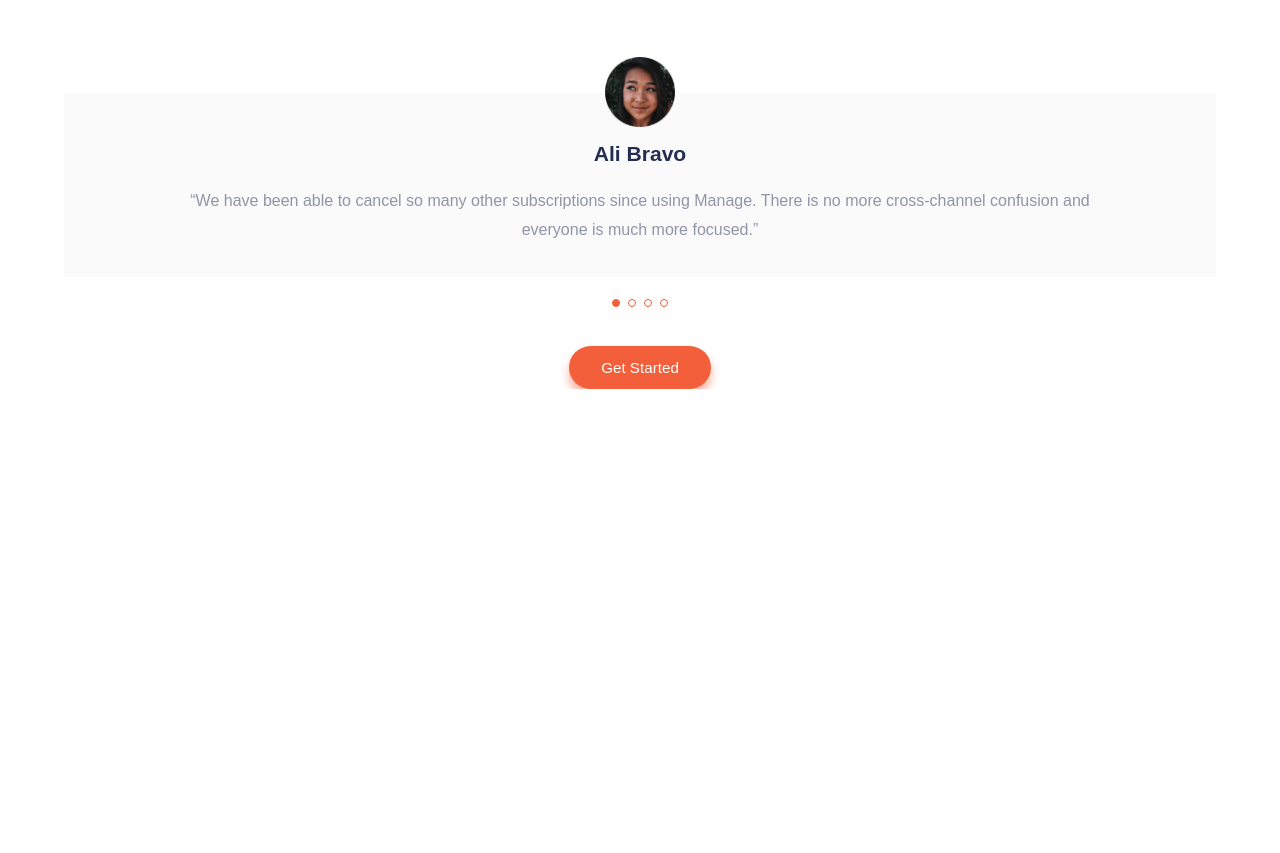
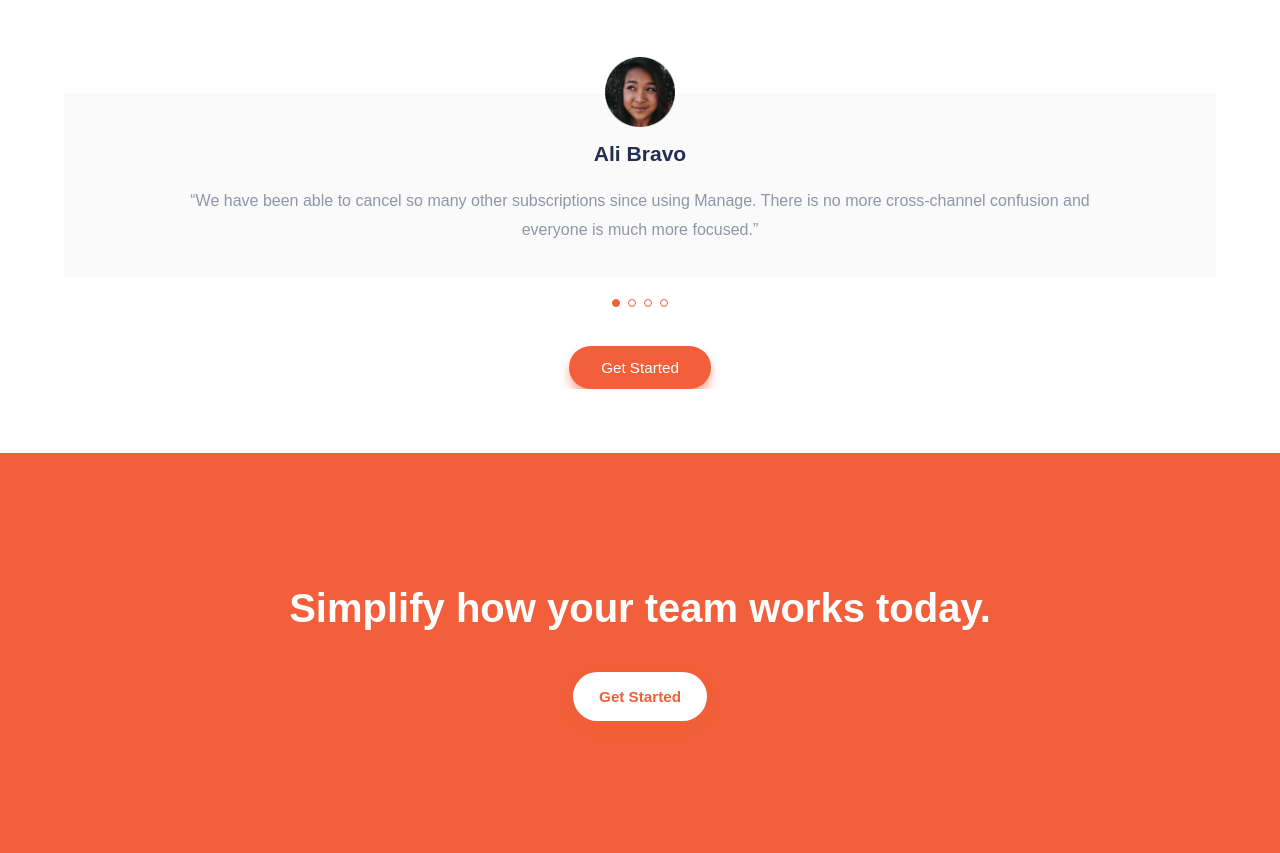
Before and after one commit to Saby22/manage-landing-page, a plain HTML site: page index.html in a window 1280 px wide. Shown: the part 1424-2277 px from the top of the page. Before the commit the page ends 1813 px from the top, so only its background shows below. Drawn offline with nearby package versions, Linux system fonts and the light colour scheme; a web font is replaced by a local one.

Commit message:
Added the bottom call to action

```diff
--- a/index.html
+++ b/index.html
@@ -160,6 +160,15 @@
   <script src="./js/swiperConfig.js"></script>
   <!-- CAROUSEL SECTION END -->
 
+  <!-- BOTTOM CALL TO ACTION START -->
+  <section class="bottom-cta">
+      <div class="bottom-cta container">
+        <h1>Simplify how your team works today.</h1>
+        <button class="cta-btn">Get Started</button>
+      </div>
+  </section>
+  <!-- BOTTOM CALL TO ACTION END -->
+
 
 </body>
 </html>
--- /dev/null
+++ b/styles/sass/_bottomCTA.scss
@@ -0,0 +1,33 @@
+.bottom-cta{
+
+    margin-top:4em;
+    height: 25em;
+    background-color: color(brightRed);
+    display: flex;
+    justify-content: center;
+    align-items: center;
+    .container{
+        width: 80%;
+        text-align: center;
+        display: flex;
+        flex-direction: column;
+        height: auto;
+        margin: 0;
+
+        h1{
+            font-size: 2.5rem;
+            line-height: 1.2em;
+            color: white;
+            font-weight: 700;
+            margin: 0 0 1em 0;
+        }
+
+        .cta-btn{
+            @extend %cta-btn;
+            color:color(brightRed);
+            background: white;
+            font-weight: 700;
+            padding: 1rem 1.6rem;
+        }
+    }
+}
--- a/styles/sass/style.scss
+++ b/styles/sass/style.scss
@@ -5,6 +5,7 @@
 @import 'info';
 @import 'pointers';
 @import 'carousel';
+@import 'bottomCTA';
 
 
 // @import 'bg';
```
Also changed, not shown: styles/css/style.css, 1 other file.
